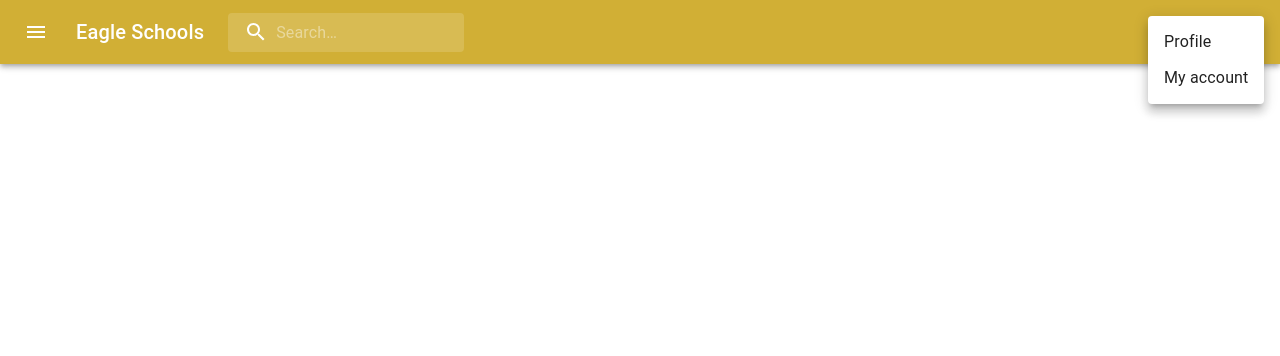
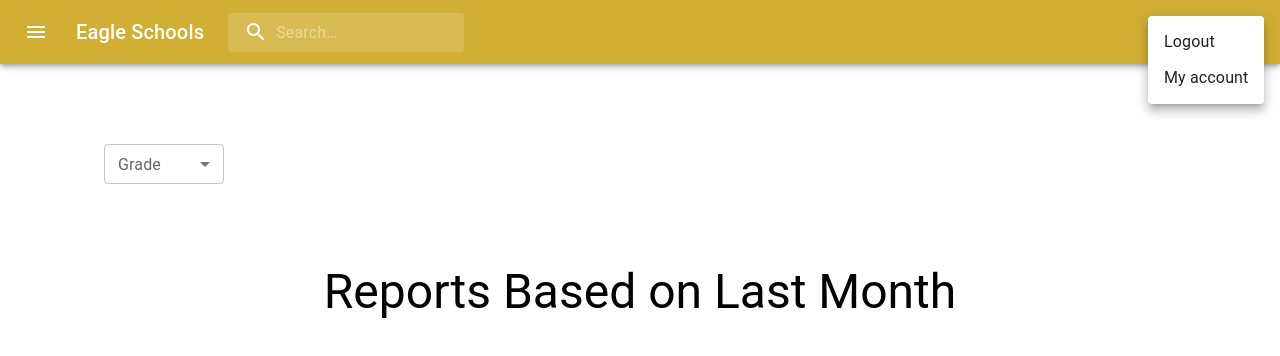
Before and after one commit to sheltonjoseph/School-Management, a React (Create React App) app: page /ManageDash in a window 1280 px wide. Both pictures are taken after a click on the button 1244 px from the left and 32 px from the top of the page. Shown: the top 356 px of the page. Built offline with nearby package versions, Linux system fonts and the light colour scheme.

Commit message:
manageDash

```diff
--- a/src/App.js
+++ b/src/App.js
@@ -1,11 +1,11 @@
-import { Home } from './Pages/Home';
-import StudentsList from './Pages/StudentsList.jsx';
+import  Home  from './Pages/Home';
+import ManageDash from './Pages/ManageDash.jsx';
 
 function App() {
   return (
     <div className="App">
 {/* <Home/> */}
-<StudentsList/>
+<ManageDash/>
     </div>
   );
 }
--- a/src/Components/navBar.jsx
+++ b/src/Components/navBar.jsx
@@ -107,7 +107,7 @@ const NavBar = () => {
       open={isMenuOpen}
       onClose={handleMenuClose}
     >
-      <MenuItem onClick={handleMenuClose}>Profile</MenuItem>
+      <MenuItem onClick={handleMenuClose}>Logout</MenuItem>
       <MenuItem onClick={handleMenuClose}>My account</MenuItem>
     </Menu>
   );
@@ -174,12 +174,12 @@ const NavBar = () => {
         <Divider />
         <ListItem >
           <ListItemButton sx={{ textAlign: "center" }}>
-            <ListItemText primary="StudentsList" />
+            <ListItemText primary="Manage Teachers" />
           </ListItemButton>
         </ListItem>
         <ListItem >
           <ListItemButton sx={{ textAlign: "center" }}>
-            <ListItemText primary="Teacher'sList" />
+            <ListItemText primary="Manage Students" />
           </ListItemButton>
         </ListItem>
       </List>
--- /dev/null
+++ b/src/Pages/ManageDash.jsx
@@ -0,0 +1,48 @@
+import React from "react";
+import NavBar from "../Components/navBar";
+import InputLabel from "@mui/material/InputLabel";
+import MenuItem from "@mui/material/MenuItem";
+import FormControl from "@mui/material/FormControl";
+import Select from "@mui/material/Select";
+import Container from '@mui/material/Container';
+import Typography from '@mui/material/Typography';
+
+const ManageDash = () => {
+  const SelectSmall = () => {
+    const [age, setAge] = React.useState("");
+
+    const handleChange = (event) => {
+      setAge(event.target.value);
+    };
+
+    return (
+      <FormControl sx={{ m: 10, minWidth: 120 }} size="small">
+        <InputLabel id="demo-select-small">Grade</InputLabel>
+        <Select
+          labelId="demo-select-small"
+          id="demo-select-small"
+          value={age}
+          label="Age"
+          onChange={handleChange}
+        >
+          <MenuItem value={1}>Grade 1</MenuItem>
+          <MenuItem value={2}>Grade 2</MenuItem>
+          <MenuItem value={3}>Grade 3</MenuItem>
+        </Select>
+      </FormControl>
+    );
+  };
+  return (
+    <div>
+      <NavBar />
+      <Container maxWidth="m">
+      <SelectSmall />
+      <Typography variant="h3" gutterBottom sx={{textAlign:"center"}}>
+       Reports Based on Last Month
+      </Typography>
+      </Container>
+    </div>
+  );
+};
+
+export default ManageDash;
--- a/src/Pages/StudentsList.jsx
+++ /dev/null
@@ -1,13 +0,0 @@
-import React from 'react'
-import  NavBar from '../Components/navBar'
-
-
-const StudentsList = () => {
-  return (
-    <div>
-        <NavBar/>
-    </div>
-  )
-}
-
-export default StudentsList
```
Also changed, not shown: src/Pages/Home.jsx (+3 -1 lines).
